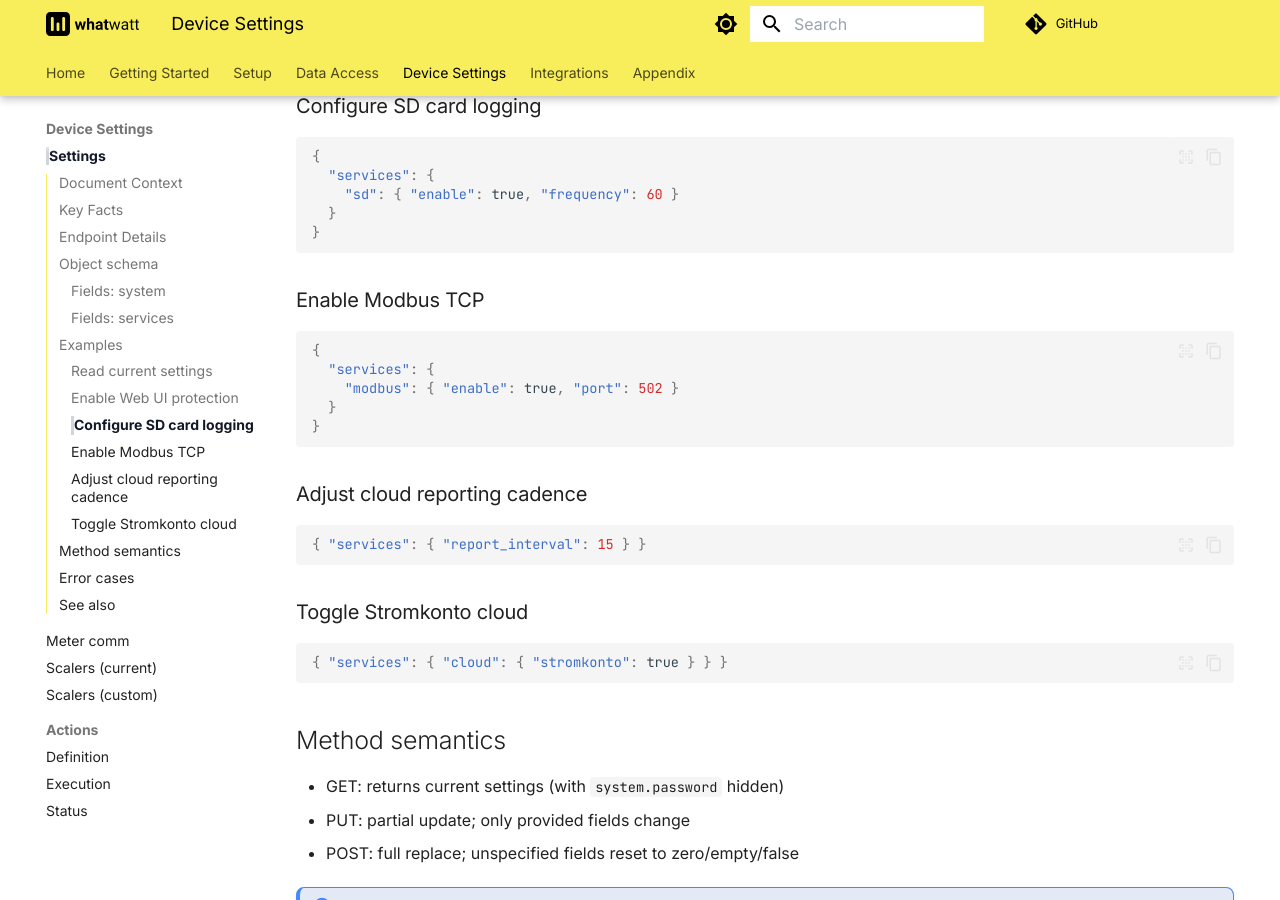
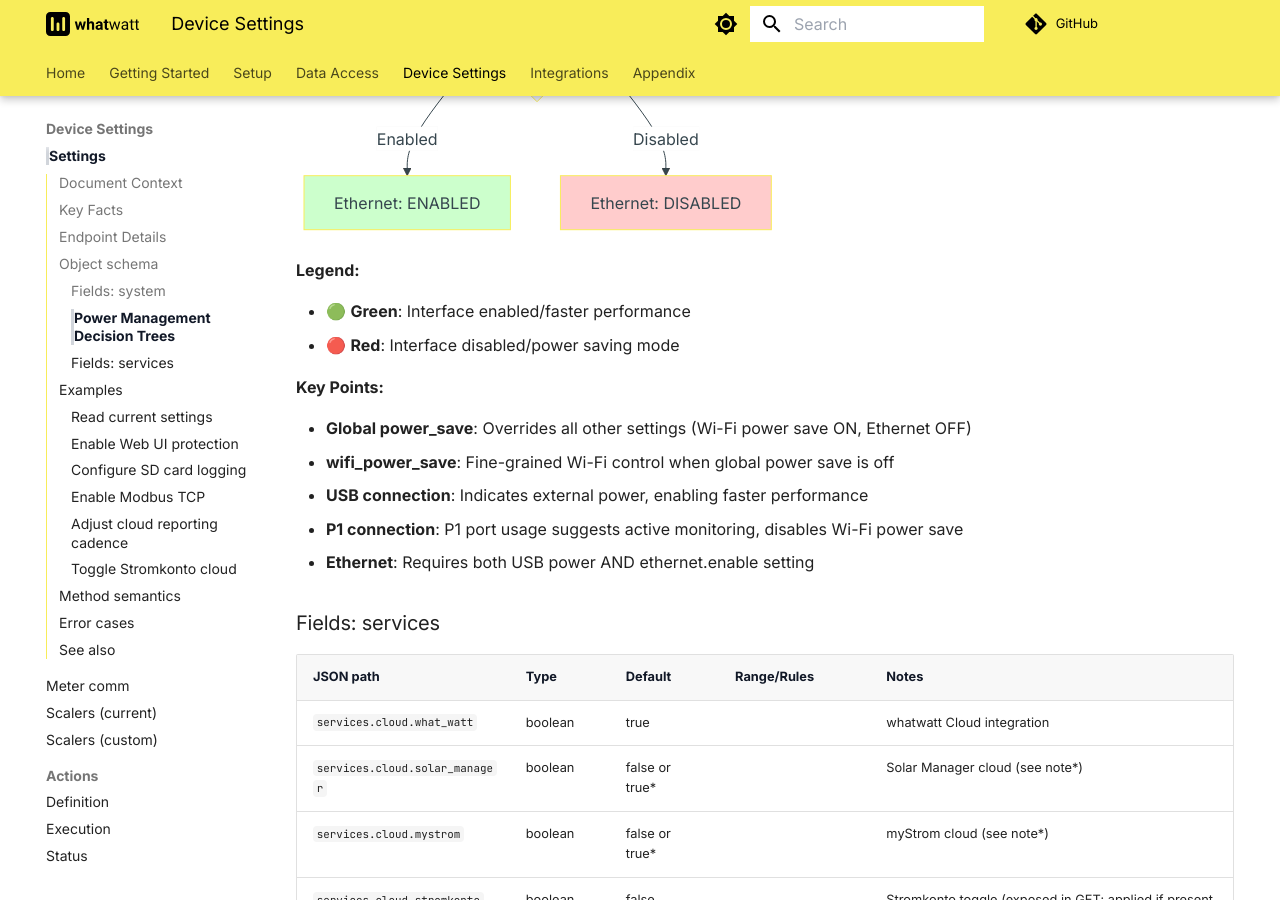
Before and after one commit to whatwatt-ch/whatwatt-go-documentation, an MkDocs documentation site: the page built from docs/50-settings/settings.md, in a window 1280 px wide and 900 px high, scrolled down 4056 px. Built offline with MkDocs 1.6.1 and Material for MkDocs 9.7.7, drawn with Linux system fonts in a browser that asks for light colours; some of the changed text lies outside the part shown.

Commit message:
Add power management diagrams and wifi_power_save setting
- Add new system.wifi_power_save boolean field to settings API
- Create Mermaid diagrams showing Wi-Fi and Ethernet power management logic
- Document decision trees for power_save vs wifi_power_save behavior
- Show USB/P1 connection impact on interface performance
- Add wifi_power_save and power_save to Vale technical vocabulary
- Update JSON response examples with new field

````diff
--- a/docs/50-settings/settings.md
+++ b/docs/50-settings/settings.md
@@ -81,12 +81,69 @@
 | `system.host_name`     | string  | `whatwatt_XXXXXX`       | length 0..31; must be a valid hostname  | Used on network and for realm; write rejected if invalid |
 | `system.protection`    | boolean | false                   |                                         | When true and `password` set, HTTP auth is enforced |
 | `system.password`      | string  | ""                      | length 0..31                            | Write-only; hidden in GET responses |
-| `system.power_save`    | boolean | false                   |                                         | Lowers power consumption; see constraint below |
+| `system.power_save`    | boolean | false                   |                                         | Global power save mode; see constraint below |
+| `system.wifi_power_save` | boolean | false                 |                                         | Wi-Fi specific power save mode; see diagrams below |
 
 Constraints
 
 - Enabling `system.power_save` is rejected while the Ethernet link is UP (request returns 400).
 - `system.host_name` must be valid; invalid value causes 400.
+
+### Power Management Decision Trees
+
+The device implements intelligent power management based on connection type and configuration settings.
+
+#### Wi-Fi Power Save Logic
+
+```mermaid
+flowchart TD
+    A[Wi-Fi Power Management] --> B{power_save enabled?}
+    B -->|Yes| C[Wi-Fi Power Save: ON]
+    B -->|No| D{wifi_power_save enabled?}
+    D -->|Yes| E{USB connected?}
+    D -->|No| F{USB connected OR P1 connected?}
+    E -->|Yes| G[Wi-Fi Power Save: OFF<br/>Faster performance]
+    E -->|No| H[Wi-Fi Power Save: ON<br/>Lower power]
+    F -->|Yes| I[Wi-Fi Power Save: OFF<br/>Faster performance]
+    F -->|No| J[Wi-Fi Power Save: ON<br/>Lower power]
+
+    style C fill:#ffcccc
+    style H fill:#ffcccc
+    style J fill:#ffcccc
+    style G fill:#ccffcc
+    style I fill:#ccffcc
+```
+
+#### Ethernet Enable Logic
+
+```mermaid
+flowchart TD
+    A[Ethernet Management] --> B{power_save enabled?}
+    B -->|Yes| C[Ethernet: DISABLED]
+    B -->|No| D{USB connected?}
+    D -->|Yes| E{ethernet.enable setting?}
+    D -->|No| F[Ethernet: DISABLED]
+    E -->|Enabled| G[Ethernet: ENABLED]
+    E -->|Disabled| H[Ethernet: DISABLED]
+
+    style C fill:#ffcccc
+    style F fill:#ffcccc
+    style H fill:#ffcccc
+    style G fill:#ccffcc
+```
+
+**Legend:**
+
+- 🟢 **Green**: Interface enabled/faster performance
+- 🔴 **Red**: Interface disabled/power saving mode
+
+**Key Points:**
+
+- **Global power_save**: Overrides all other settings (Wi-Fi power save ON, Ethernet OFF)
+- **wifi_power_save**: Fine-grained Wi-Fi control when global power save is off
+- **USB connection**: Indicates external power, enabling faster performance
+- **P1 connection**: P1 port usage suggests active monitoring, disables Wi-Fi power save
+- **Ethernet**: Requires both USB power AND ethernet.enable setting
 
 ### Fields: services
 
@@ -135,7 +192,8 @@
     "name": "",
     "host_name": "whatwatt_9F8124",
     "protection": false,
-    "power_save": false
+    "power_save": false,
+    "wifi_power_save": false
   },
   "services": {
     "cloud": {
````
Also changed, not shown: 1 other file.
